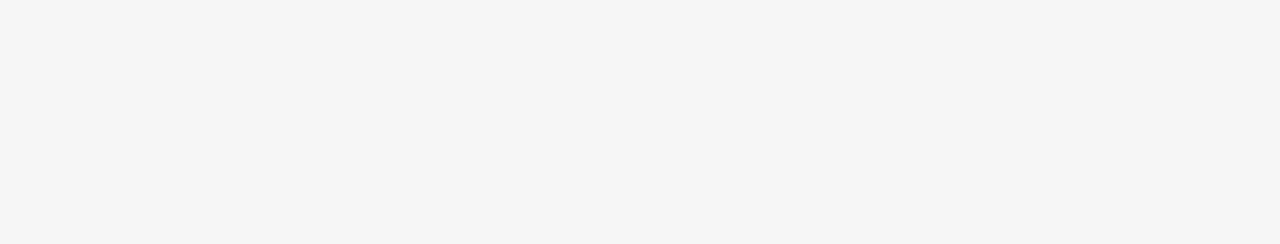
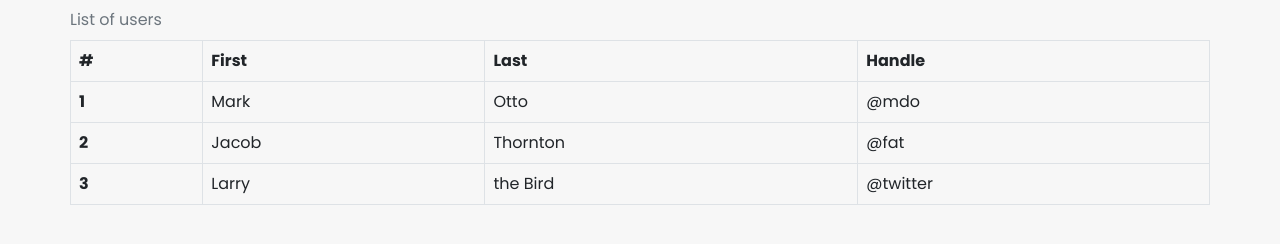
Before and after one commit to RizuMong/app-siswa, a plain HTML site: page pages/super_admin.html in a window 1280 px wide. Drawn offline with nearby package versions, Linux system fonts and the light colour scheme.

Commit message:
update table

```diff
--- a/pages/super_admin.html
+++ b/pages/super_admin.html
@@ -5,11 +5,46 @@
     <meta http-equiv="X-UA-Compatible" content="IE=edge" />
     <meta name="viewport" content="width=device-width, initial-scale=1.0" />
     <link rel="stylesheet" href="../src/css/bootstrap.css.map" />
+    <link rel="stylesheet" href="../src/css/bootstrap.min.css" />
     <link rel="stylesheet" href="../styles/index.css" />
     <title>Super Admin</title>
   </head>
   <body>
-    <main></main>
+    <main>
+      <table class="container table caption-top table-bordered">
+        <caption>
+          List of users
+        </caption>
+        <thead>
+          <tr>
+            <th scope="col">#</th>
+            <th scope="col">First</th>
+            <th scope="col">Last</th>
+            <th scope="col">Handle</th>
+          </tr>
+        </thead>
+        <tbody>
+          <tr>
+            <th scope="row">1</th>
+            <td>Mark</td>
+            <td>Otto</td>
+            <td>@mdo</td>
+          </tr>
+          <tr>
+            <th scope="row">2</th>
+            <td>Jacob</td>
+            <td>Thornton</td>
+            <td>@fat</td>
+          </tr>
+          <tr>
+            <th scope="row">3</th>
+            <td>Larry</td>
+            <td>the Bird</td>
+            <td>@twitter</td>
+          </tr>
+        </tbody>
+      </table>
+    </main>
   </body>
   <script src="../src/js/bootstrap.bundle.js.map"></script>
 </html>
```
